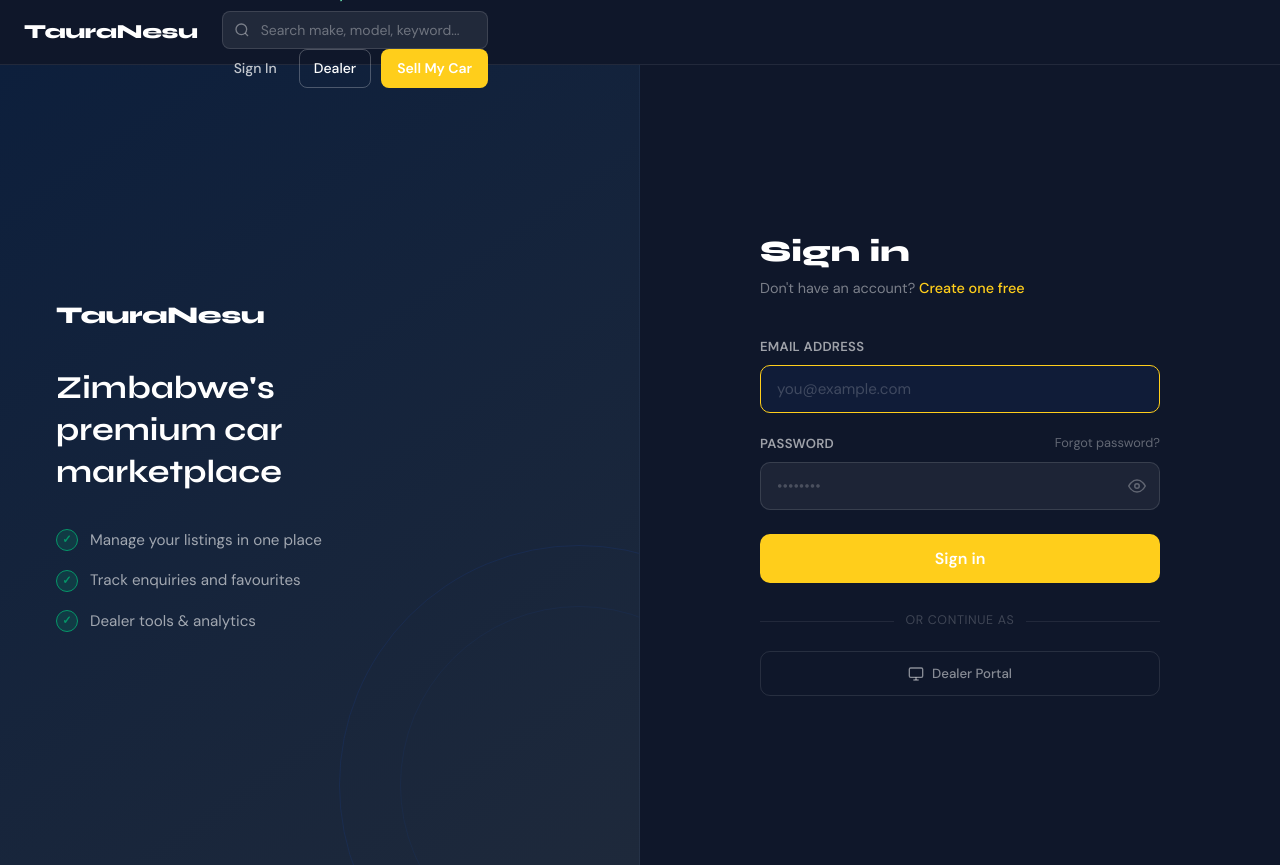
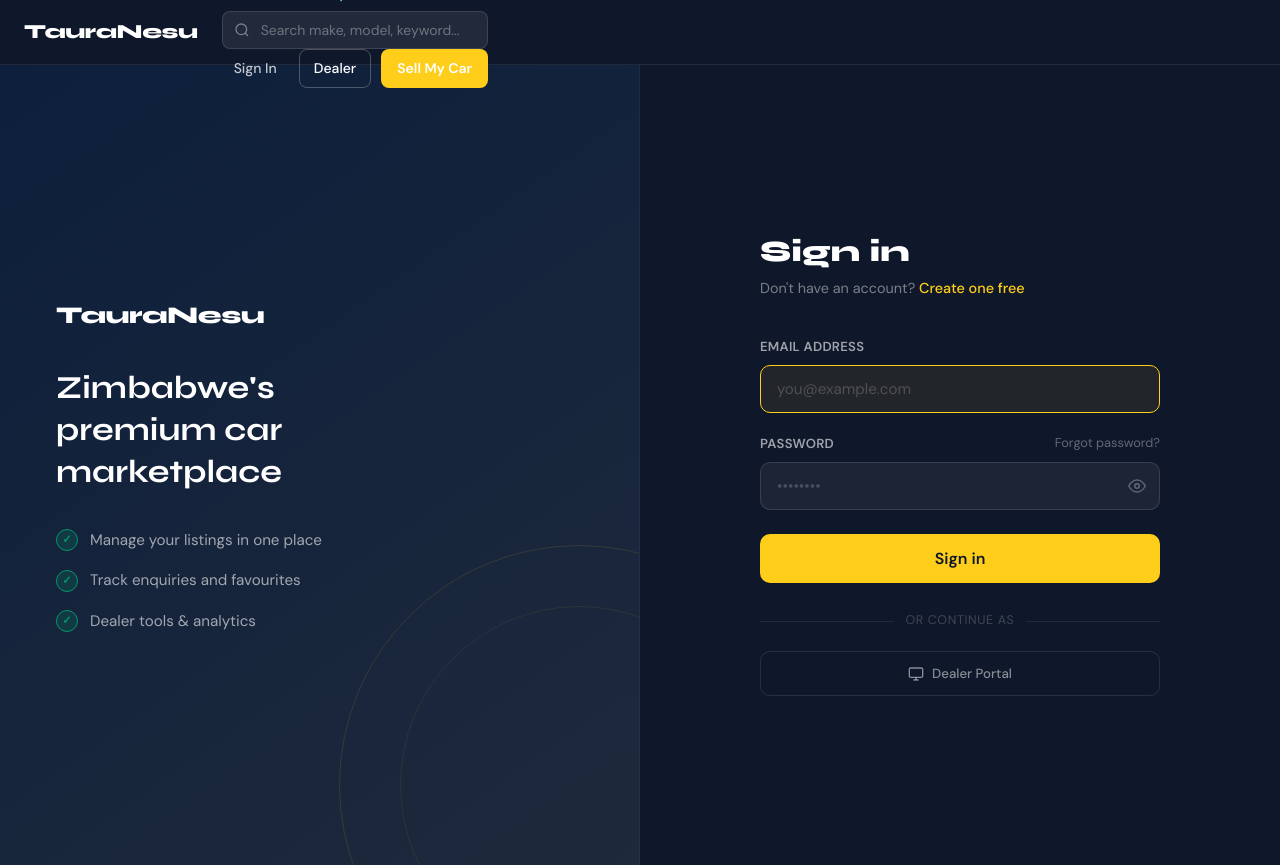
Before and after one commit to Mrpayforshi/TauraNesuMarketplace, a Next.js app: page /login in a window 1280 px wide. Built offline with nearby package versions, Linux system fonts and the light colour scheme.

Commit message:
Refactor color values in login.module.css
Updated color values for borders and backgrounds in the login module CSS.

```diff
--- a/src/app/login/login.module.css
+++ b/src/app/login/login.module.css
@@ -9,12 +9,11 @@
   flex-direction: column;
 }
 
-/* ── Two-column layout ─────────────────────────────────────── */
 .container {
   flex: 1;
   display: grid;
   grid-template-columns: 1fr 1fr;
-  min-height: calc(100vh - 64px); /* below navbar */
+  min-height: calc(100vh - 64px);
 }
 
 @media (max-width: 768px) {
@@ -23,7 +22,6 @@
   }
 }
 
-/* ── Left brand panel ──────────────────────────────────────── */
 .panel {
   background: linear-gradient(145deg, #0d1f3c 0%, var(--navy-2) 100%);
   border-right: 1px solid rgba(255,255,255,0.06);
@@ -98,7 +96,7 @@
   width: 480px;
   height: 480px;
   border-radius: 50%;
-  border: 1px solid rgba(26,86,219,0.12);
+  border: 1px solid rgba(255,206,27,0.12);
   right: -180px;
   bottom: -160px;
   pointer-events: none;
@@ -108,10 +106,9 @@
   position: absolute;
   inset: 60px;
   border-radius: 50%;
-  border: 1px solid rgba(26,86,219,0.08);
+  border: 1px solid rgba(255,206,27,0.08);
 }
 
-/* ── Right form side ───────────────────────────────────────── */
 .formSide {
   display: flex;
   align-items: center;
@@ -145,7 +142,6 @@
 }
 .link:hover { opacity: 0.8; }
 
-/* ── Form ──────────────────────────────────────────────────── */
 .form {
   display: flex;
   flex-direction: column;
@@ -194,7 +190,7 @@
 .input::placeholder { color: rgba(255,255,255,0.2); }
 .input:focus {
   border-color: var(--blue);
-  background: rgba(26,86,219,0.08);
+  background: rgba(255,206,27,0.08);
 }
 
 /* Password toggle */
@@ -240,7 +236,7 @@
   gap: 8px;
   padding: 14px;
   background: var(--blue);
-  color: #fff;
+  color: #0F172A;
   border: none;
   border-radius: var(--radius);
   font-family: 'DM Sans', sans-serif;
```
